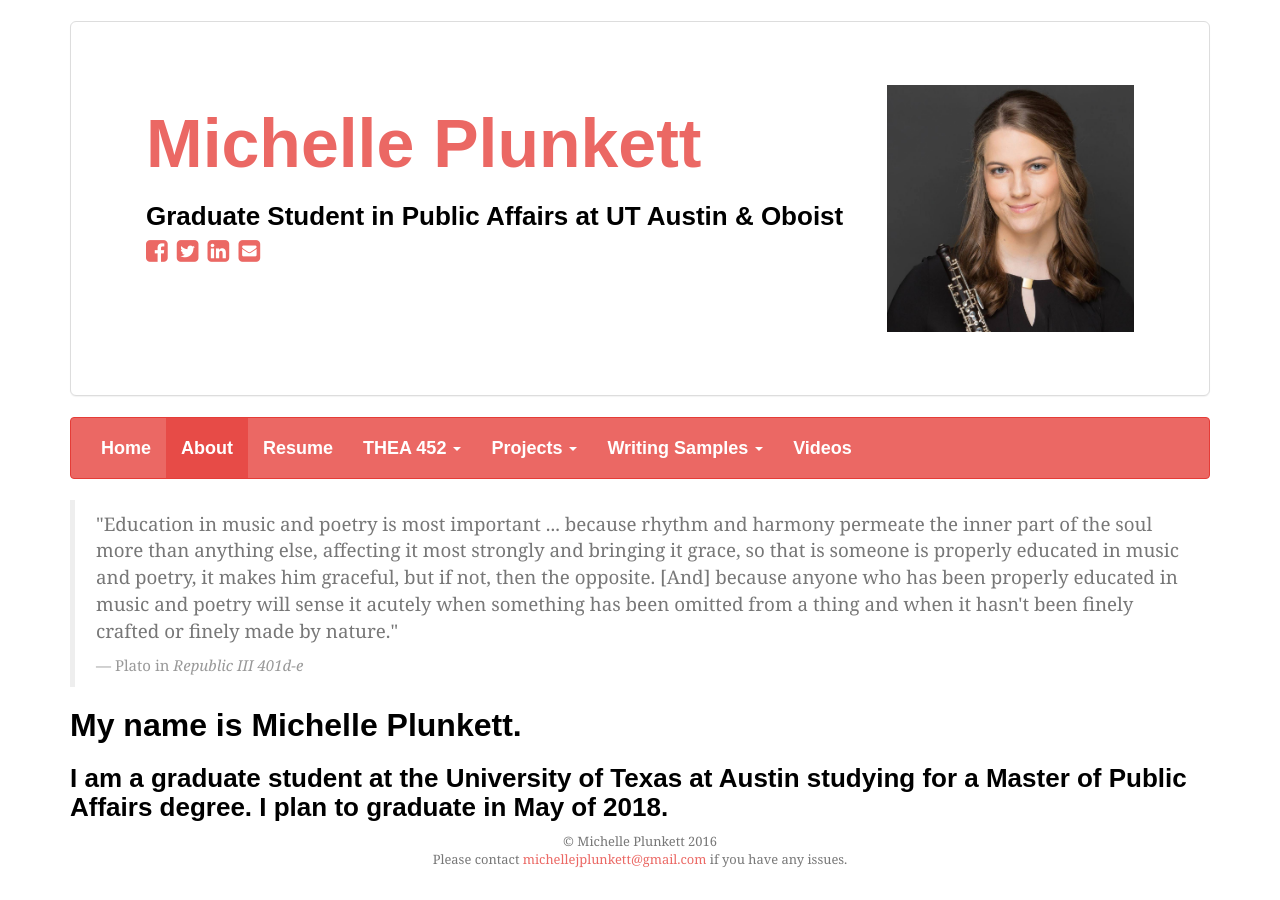
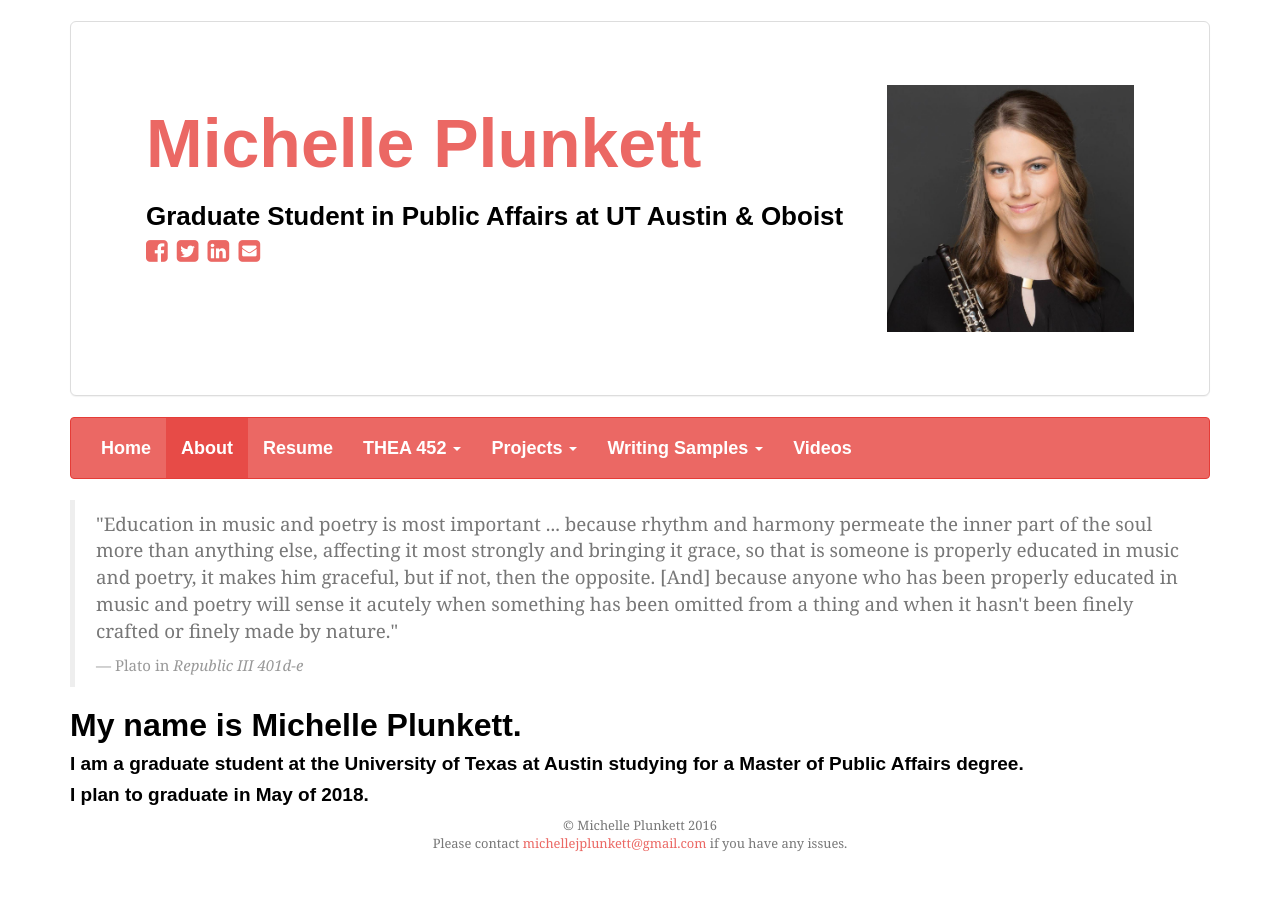
Before and after one commit to michelleplunkett/michelleplunkett.github.io, a Jekyll site: the page built from about.html, in a window 1280 px wide. Built offline with Jekyll 4.4.1, drawn with Linux system fonts in a browser that asks for light colours; nearby versions of some CDN libraries; some web fonts are replaced; Markdown is read by kramdown in place of the engine named in the settings.

```diff
--- a/about.html
+++ b/about.html
@@ -9,4 +9,5 @@ title: "About"
 </blockquote>
 
 <h2>My name is Michelle Plunkett.</h2>
-<p><h3>I am a graduate student at the University of Texas at Austin studying for a Master of Public Affairs degree. I plan to graduate in May of 2018.</h3></p>
+<p><h4>I am a graduate student at the University of Texas at Austin studying for a Master of Public Affairs degree.</h4></p>
+<p><h4>I plan to graduate in May of 2018.</h4></p>
```
